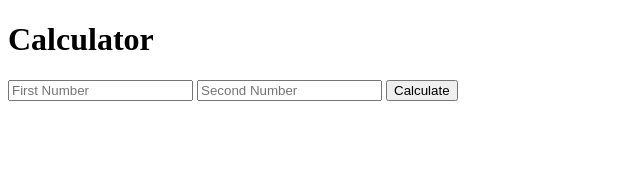
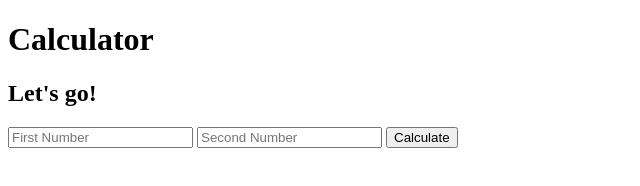
Before and after one commit to likhithaindukuri/Calculator, a website: page index.html in a window 1280 px wide. Shown: the whole page, without its empty margins (0-640 px from the left). Drawn offline with Linux system fonts and the light colour scheme.

Commit message:
Modified

```diff
--- a/index.html
+++ b/index.html
@@ -6,6 +6,7 @@
   </head>
   <body>
     <h1>Calculator</h1>
+    <h2>Let's go!</h2>
     <form action="index.html" method="post">
       <input type="text" name="num1" placeholder="First Number">
       <input type="text" name="num2" placeholder="Second Number">
```
